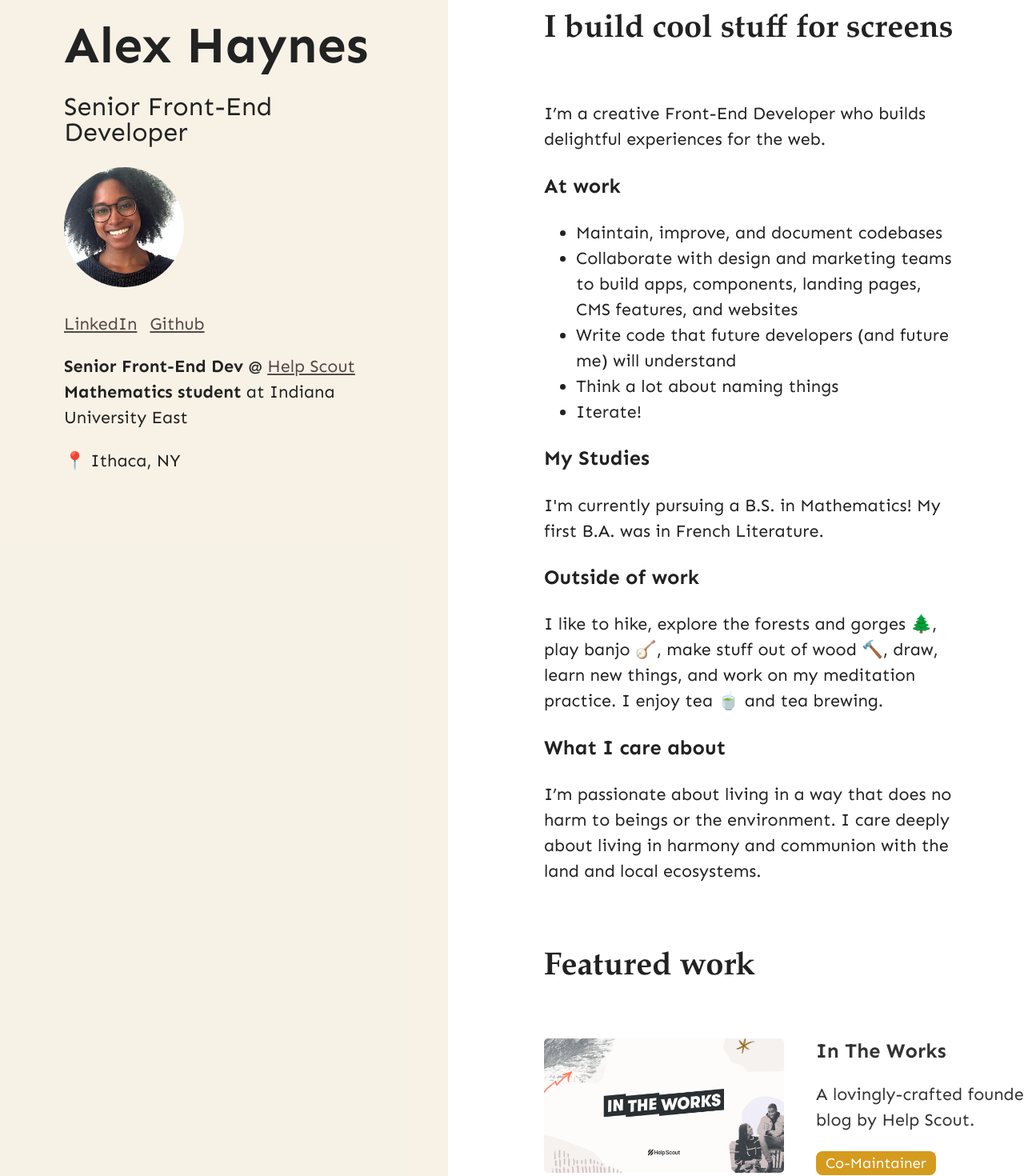
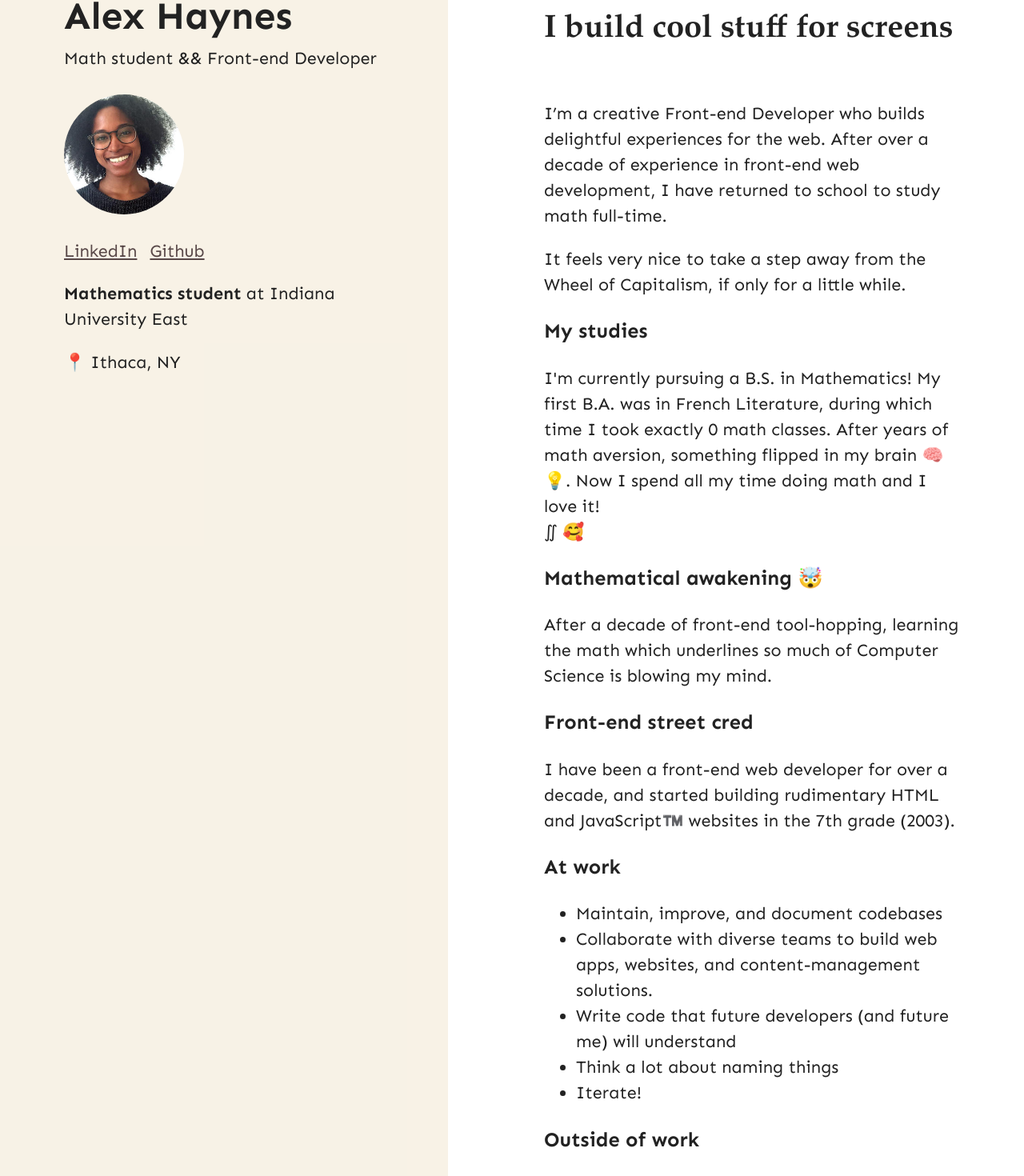
Before and after one commit to alexdhaynes/lexhaynes.com, a Next.js app: page / in a window 1280 px wide. Shown: the part 80-1550 px from the top of the page at 80% size. Built offline with nearby package versions, Linux system fonts and the light colour scheme.

Commit message:
update site

```diff
--- a/src/data/legacy-portfolio-data.json
+++ b/src/data/legacy-portfolio-data.json
@@ -11,7 +11,7 @@
   },
   {
     "name": "Contentful Custom App Demo",
-    "href": "https://github.com/alexhayneshs/contentful-conditional-fields-demo",
+    "href": "https://github.com/alexdhaynes/contentful-conditional-fields-demo",
     "image": "/images/portfolio/contentful-demo.png",
     "tags": [
       "Demo",
--- a/src/data/portfolio.json
+++ b/src/data/portfolio.json
@@ -5,7 +5,7 @@
     "image": "/images/portfolio/itw.png",
     "description": "A lovingly-crafted founder-focused blog by Help Scout.",
     "tags": [
-      "Co-Maintainer"
+      "Co-developer"
     ],
     "stack": [
       "Gatsby",
@@ -22,7 +22,7 @@
     "href": "https://www.helpscout.com",
     "image": "/images/portfolio/helpscout.png",
     "tags": [
-      "Co-Maintainer"
+      "Former maintainer"
     ],
     "stack": [
       "Gatsby",
@@ -35,7 +35,7 @@
   {
     "name": "Conditional Fields Feature",
     "description": "A proof-of-concept feature for Contentful's default entry editor.",
-    "href": "https://github.com/alexhayneshs/contentful-conditional-fields-demo",
+    "href": "https://github.com/alexdhaynes/contentful-conditional-fields-demo",
     "image": "/images/portfolio/contentful-demo.png",
     "tags": [
       "Demo",
--- a/src/data/social.json
+++ b/src/data/social.json
@@ -6,7 +6,7 @@
     },
     {
         "name":"Github",
-        "href": "https://github.com/alexhayneshs/",
+        "href": "https://github.com/alexdhaynes/",
         "image": ""
     }
 ]
--- a/src/pages/index.tsx
+++ b/src/pages/index.tsx
@@ -55,11 +55,11 @@ const SidebarASIDE = styled.aside`
 
   .sidebar-content {
     h1 {
-      font-size: 4rem;
-      line-height: 4.25rem;
+      font-size: 3rem;
+      line-height: 1rem;
       margin-bottom: 0;
     }
-    h2 {
+    h2, h3, h4 {
       font-weight: 500;
     }
   }
@@ -177,7 +177,7 @@ const Home = () => {
         <SidebarASIDE>
           <div className="sidebar-content">
             <h1>Alex Haynes</h1>
-            <h2>Senior Front-End Developer</h2>
+            <h4>Math student && Front-end Developer</h4>
 
             <ProfilePicDIV>
               <Image
@@ -204,12 +204,6 @@ const Home = () => {
 
             <ul>
               <li>
-                <strong>Senior Front-End Dev</strong> @{" "}
-                <a href="https://www.helpscout.com" className="underline">
-                  Help Scout
-                </a>
-              </li>
-              <li>
                 <strong>Mathematics student</strong> at Indiana University East
               </li>
             </ul>
@@ -224,17 +218,34 @@ const Home = () => {
 
             <TextBlock>
               <p>
-                I’m a creative Front-End Developer who builds delightful
-                experiences for the web.
+                I’m a creative Front-end Developer who builds delightful
+                experiences for the web. After over a decade of experience in front-end web development, I have returned to school to study math full-time.
               </p>
+              <p>
+              It feels very nice to take a step away from the Wheel of Capitalism, if only for a little while.
+              </p>
+
+              <h3>My studies</h3>
+              <p>
+                I'm currently pursuing a B.S. in Mathematics! My first B.A. was
+                in French Literature, during which time I took exactly 0 math classes. After years of math aversion, something flipped in my brain 🧠 💡. Now I spend all my time doing math and I love it! <br />∬ 🥰
+              </p>
+
+              <h3>Mathematical awakening 🤯</h3>
+              <p>
+                After a decade of front-end tool-hopping, learning the math which underlines so much of Computer Science is blowing my mind.
+              </p>
+
+              <h3>Front-end street cred</h3>
+              <p>I have been a front-end web developer for over a decade, and started building rudimentary HTML and JavaScript™️ websites in the 7th grade (2003).</p>
+
 
               <h3>At work</h3>
               <ul>
                 <li>Maintain, improve, and document codebases</li>
                 <li>
-                  Collaborate with design and marketing teams to build apps,
-                  components, landing pages, CMS features, and websites
-                </li>
+                  Collaborate with diverse teams to build web apps, websites, and content-management solutions.
+                   </li>
                 <li>
                   Write code that future developers (and future me) will
                   understand
@@ -243,24 +254,20 @@ const Home = () => {
                 <li>Iterate!</li>
               </ul>
 
-              <h3>My Studies</h3>
-              <p>
-                I'm currently pursuing a B.S. in Mathematics! My first B.A. was
-                in French Literature.
-              </p>
+
 
               <h3> Outside of work</h3>
               <p>
                 I like to hike, explore the forests and gorges 🌲, play banjo
-                🪕, make stuff out of wood 🔨, draw, learn new things, and work
-                on my meditation practice. I enjoy tea 🍵 and tea brewing.
+                🪕, make stuff out of wood 🔨, draw, read everything there is to read about whatever my latest intellectual fixation is, learn new things, and work
+                on my meditation practice. I am <strong>obsessed</strong> with tea (particularly wild mountain oolongs) 🍵 and tea brewing (particularly in clay pots).
               </p>
 
               <h3> What I care about</h3>
               <p>
                 I’m passionate about living in a way that does no harm to beings
                 or the environment. I care deeply about living in harmony and
-                communion with the land and local ecosystems.
+                communion with the land and local ecosystems. My guiding forces are compassion and harmlessness to all sentient beings.
               </p>
             </TextBlock>
           </Section>
```
Also changed, not shown: 2 other files (tests, documents, lock files or other folders).
